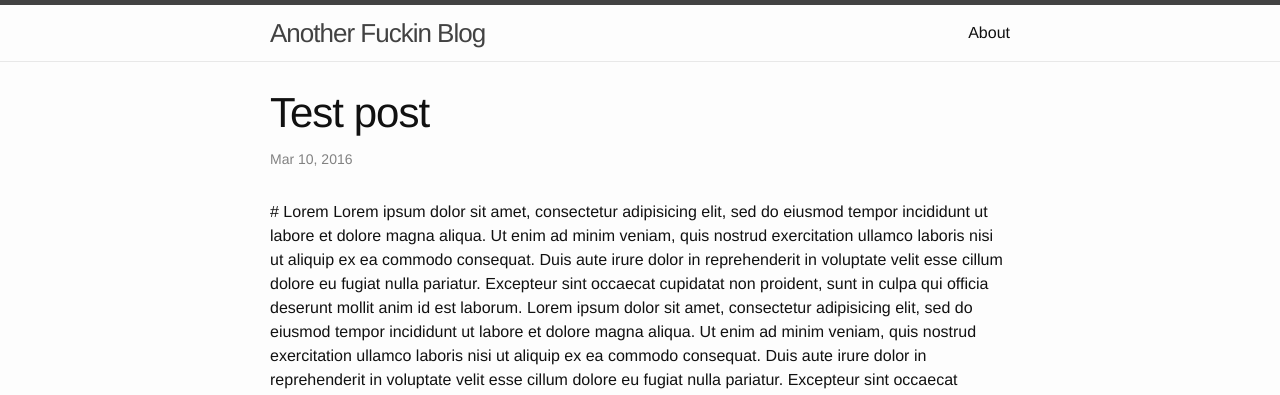
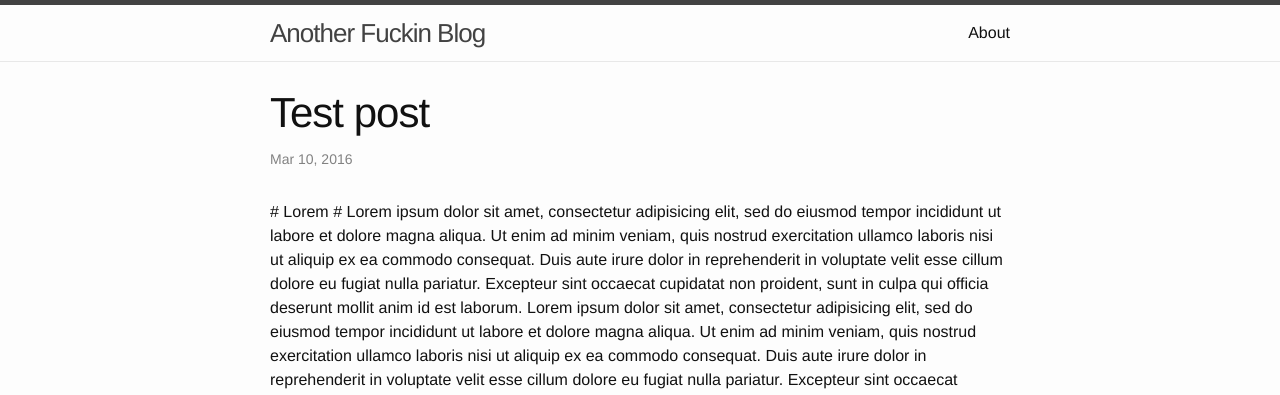
Before and after one commit to semka95/semka95.github.io, a Jekyll site: the page built from _posts/2016-03-10-test-post.html, in a window 1280 px wide. Shown: the top 395 px of the page. Built offline with Jekyll 4.4.1, drawn with Linux system fonts in a browser that asks for light colours; some of the changed text lies outside the part shown.

```diff
--- a/_posts/2016-03-10-test-post.html
+++ b/_posts/2016-03-10-test-post.html
@@ -2,7 +2,7 @@
 title: Test post
 layout: post
 ---
-# Lorem
+# Lorem #
 Lorem ipsum dolor sit amet, consectetur adipisicing elit, sed do eiusmod
 tempor incididunt ut labore et dolore magna aliqua. Ut enim ad minim veniam,
 quis nostrud exercitation ullamco laboris nisi ut aliquip ex ea commodo
```
